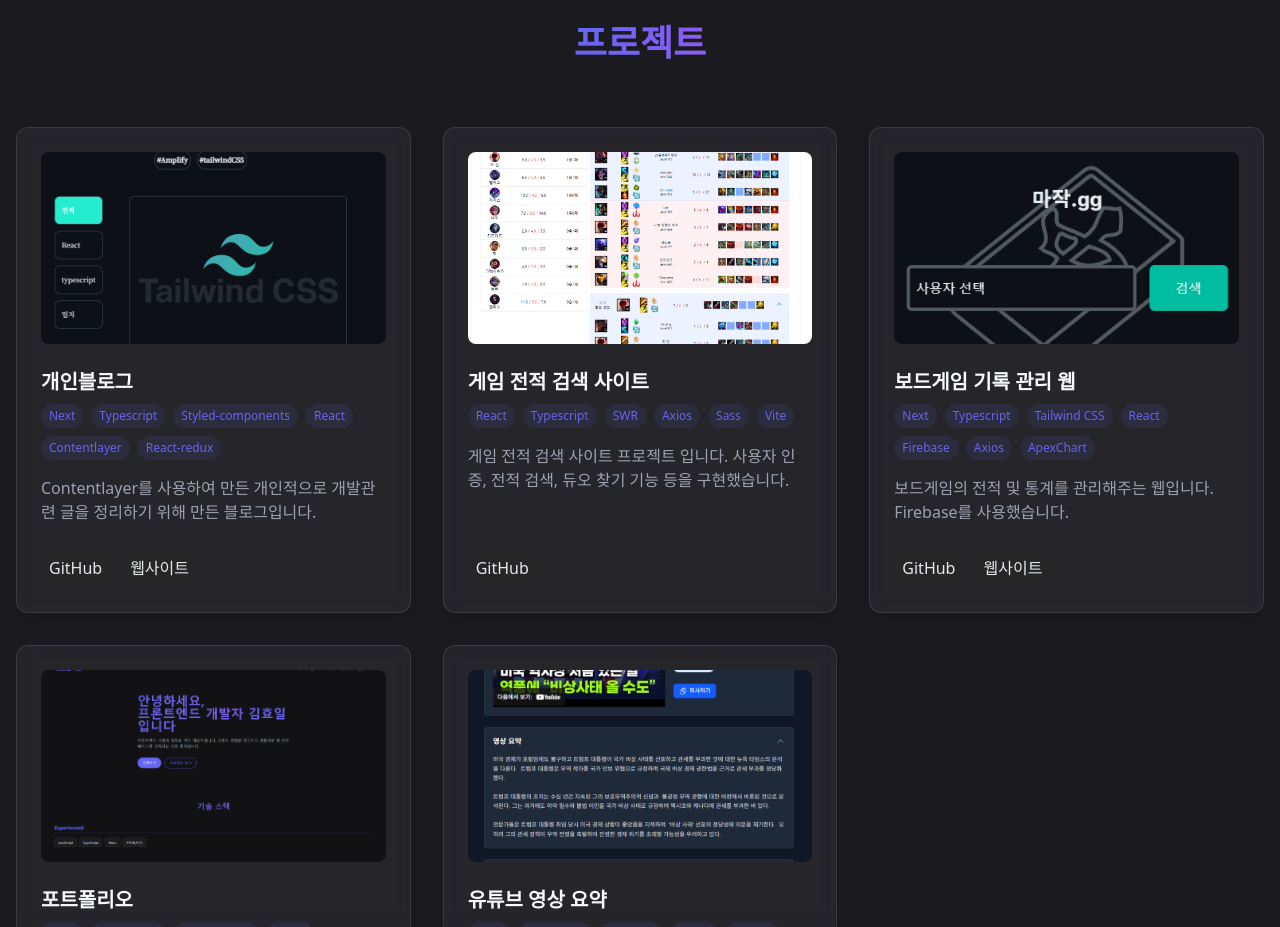
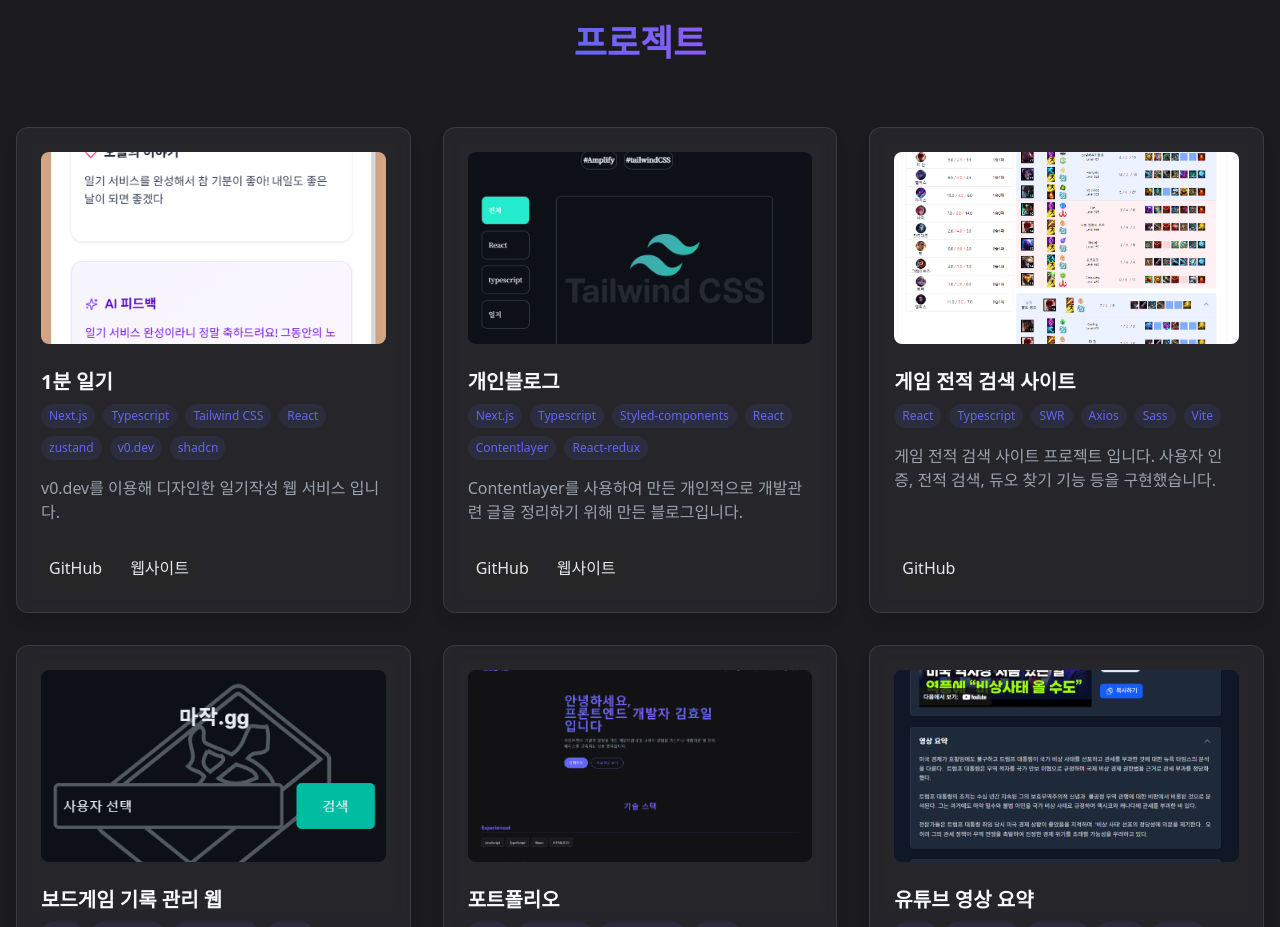
Before and after one commit to khil94/my-next-portfolio, a Next.js app: page / in a window 1280 px wide. Shown: the part 1360-2287 px from the top of the page. Built offline with nearby package versions, Linux system fonts and the light colour scheme.

Commit message:
feat : 신규프로젝트 등록

```diff
--- a/src/constants/projects.ts
+++ b/src/constants/projects.ts
@@ -14,6 +14,35 @@
 
 export const projects: Project[] = [
   {
+    title: "1분 일기",
+    description: "v0.dev를 이용해 디자인한 일기작성 웹 서비스 입니다.",
+    longDescription: `사용자가 하루의 회고를 간단하게 200자 내외로 작성하면, 이를 ai를 통해 분석하여 위로의 말이나 도움이 되는 피드백을 사용자에게 전달하는 웹 서비스 입니다.
+    shadcn을 통하여 통일감 있는 디자인을 하였으며, 전반적인 스타일링은 v0를 통해 만들었습니다. 디자인에 자신이 없는 편이었는데, 이런 ai 툴들을 통해 비약적으로 훌륭한 디자인이 가능함을 확인할 수 있는 계기가 됐습니다.
+    또 next-pwa를 통하여 pwa 기술을 적용하였습니다. 다만, 네이티브 기능을 적용하지 못하는 문제가 있어 많은 기능을 담지는 못하였습니다.`,
+    image: "/projects/diary/thumbnail.png",
+    tags: [
+      "Next.js",
+      "Typescript",
+      "Tailwind CSS",
+      "React",
+      "zustand",
+      "v0.dev",
+      "shadcn",
+    ],
+    techStack:
+      "Next.js, React, TypeScript, Tailwind CSS, Framer Motion, zustand",
+    features: [
+      `v0와 shadcn을 통한 스타일링을 테스트 하기 위한 웹 서비스`,
+      `Next + tailwind css 기반으로 제작`,
+      `gemini ai 와 연동, 사용자의 회고를 분석하는 기능`,
+      `next-pwa를 통한 서비스의 pwa화`,
+    ],
+    links: {
+      github: "https://github.com/khil94/5min-diary",
+      website: "https://1min-diary.vercel.app/",
+    },
+  },
+  {
     title: "개인블로그",
     description:
       "Contentlayer를 사용하여 만든 개인적으로 개발관련 글을 정리하기 위해 만든 블로그입니다.",
@@ -24,14 +53,14 @@
     다만, 실제로 블로그에 작성하기 위해서는 평소에 쓰는 것보다 훨씬 다듬어 써야 하기 때문에 당초 생각대로 운용하기 힘들었던 점과, Next에 styled-components를 적용시키는 과정에서 시행착오가 많아 아쉽기도 한 프로젝트였습니다.`,
     image: "/projects/blog/thumbnail.png",
     tags: [
-      "Next",
+      "Next.js",
       "Typescript",
       "Styled-components",
       "React",
       "Contentlayer",
       "React-redux",
     ],
-    techStack: "Next.js, React, TypeScript, Tailwind CSS, Framer Motion",
+    techStack: "Next.js, React, TypeScript, Styled-components, React-redux",
     features: [
       `개인적으로 개발관련 글을 정리하기 위해 만든 블로그`,
       `Next + Styled-components + contentlayer 기반으로 제작`,
```
Also changed, not shown: public/projects/diary/thumbnail.png (added).
